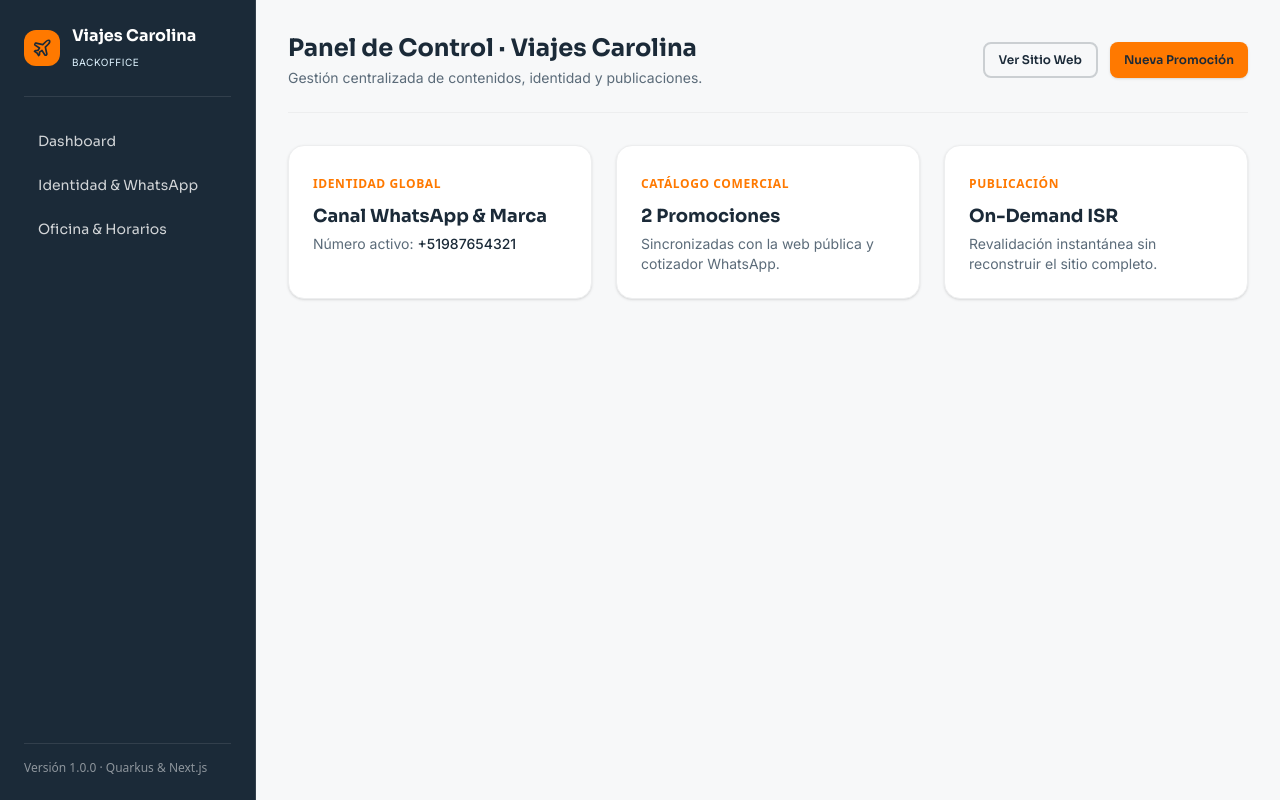
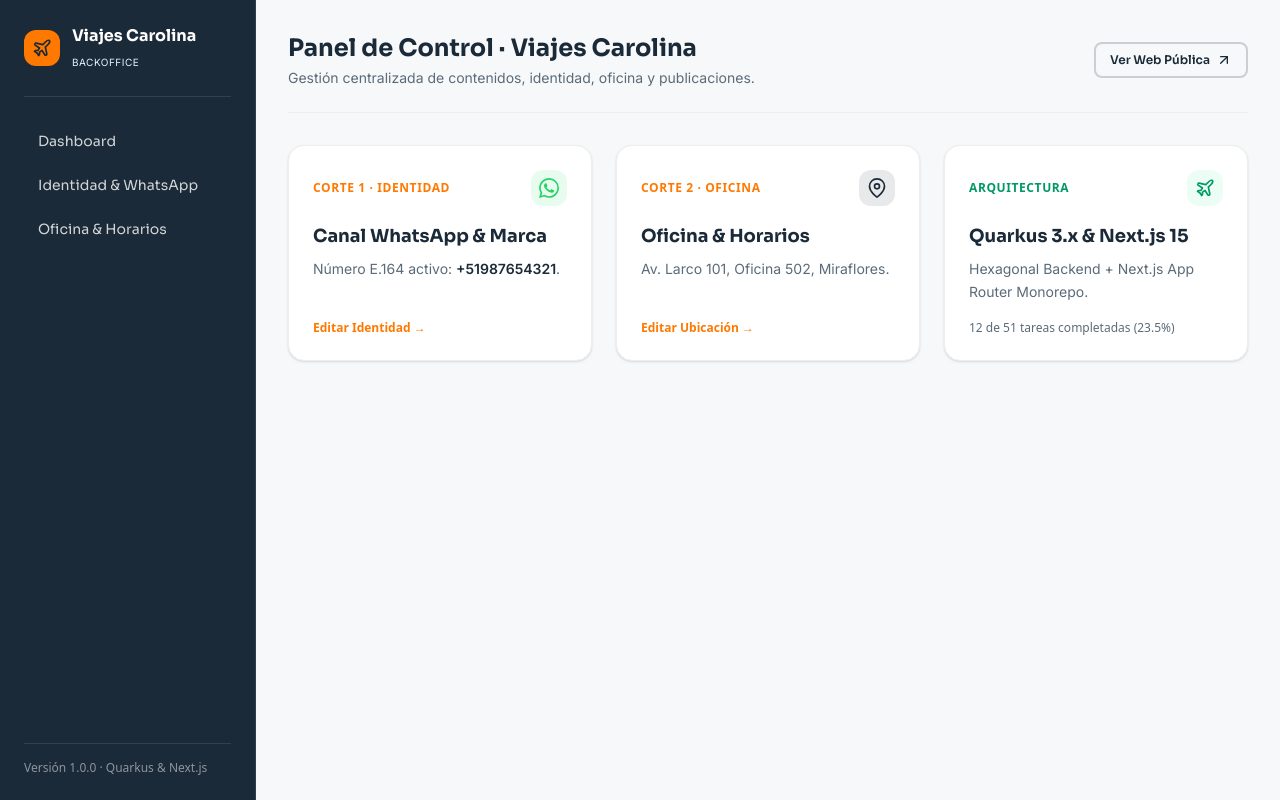
Before and after one commit to viajes-carolina/frontend, a Next.js app in the folder apps/admin/: page / in a window 1280 px wide. Built offline with nearby package versions, Linux system fonts and the light colour scheme; no server answers.

Commit message:
feat(admin): enhance dashboard with direct section cards and public web link

```diff
--- a/apps/admin/src/app/page.tsx
+++ b/apps/admin/src/app/page.tsx
@@ -1,72 +1,113 @@
-import { Button } from "@vc/ui";
+import Link from "next/link";
+import { Button, PlaneIcon, MapPinIcon, WhatsAppIcon, ArrowUpRightIcon } from "@vc/ui";
 import { apiClient } from "@vc/api-client";
 
 export default async function AdminDashboardPage() {
-  const siteSettings = await apiClient.getSiteSettings();
-  const promotions = await apiClient.getPromotions();
+  const [siteSettings, office, promotions] = await Promise.all([
+    apiClient.getSiteSettings(),
+    apiClient.getOfficeLocation(),
+    apiClient.getPromotions(),
+  ]);
 
   return (
-    <div className="min-h-screen p-8 max-w-6xl mx-auto">
+    <div className="min-h-screen p-8 max-w-6xl mx-auto space-y-8">
       {/* Header */}
-      <header className="flex items-center justify-between pb-6 border-b border-neutral-border mb-8">
+      <header className="flex flex-col sm:flex-row sm:items-center justify-between gap-4 pb-6 border-b border-neutral-border">
         <div>
           <h1 className="font-sora font-bold text-2xl text-brand-navy">
             Panel de Control · {siteSettings.siteName}
           </h1>
           <p className="font-inter text-neutral-muted text-sm mt-1">
-            Gestión centralizada de contenidos, identidad y publicaciones.
+            Gestión centralizada de contenidos, identidad, oficina y publicaciones.
           </p>
         </div>
         <div className="flex gap-3">
-          <Button variant="outline" size="sm">
-            Ver Sitio Web
+          <a href="http://localhost:3000" target="_blank" rel="noopener noreferrer">
+            <Button variant="outline" size="sm" icon={<ArrowUpRightIcon size={16} />}>
+              Ver Web Pública
             </Button>
-          <Button variant="primary" size="sm">
-            Nueva Promoción
-          </Button>
+          </a>
         </div>
       </header>
 
       {/* Grid of Sections */}
       <div className="grid grid-cols-1 md:grid-cols-3 gap-6">
-        {/* Identidad */}
-        <div className="bg-white p-6 rounded-2xl border border-neutral-border shadow-sm">
+
+        {/* Card: Identidad & WhatsApp */}
+        <Link
+          href="/identidad"
+          className="group bg-white p-6 rounded-2xl border border-neutral-border hover:border-brand-accent/50 shadow-sm transition-all duration-200 flex flex-col justify-between"
+        >
+          <div>
+            <div className="flex items-center justify-between mb-4">
               <span className="text-xs uppercase tracking-wider font-semibold text-brand-accent">
-            Identidad Global
+                Corte 1 · Identidad
               </span>
-          <h3 className="font-sora font-bold text-lg text-brand-navy mt-2">
+              <div className="p-2 rounded-xl bg-brand-whatsapp/10 text-brand-whatsapp">
+                <WhatsAppIcon size={20} />
+              </div>
+            </div>
+            <h3 className="font-sora font-bold text-lg text-brand-navy group-hover:text-brand-accent transition-colors">
               Canal WhatsApp & Marca
             </h3>
-          <p className="font-inter text-neutral-muted text-sm mt-1">
-            Número activo: <span className="font-medium text-brand-navy">{siteSettings.whatsappPhone}</span>
+            <p className="font-inter text-neutral-muted text-sm mt-2 leading-relaxed">
+              Número E.164 activo: <span className="font-semibold text-brand-navy">{siteSettings.whatsappPhone}</span>.
             </p>
           </div>
+          <span className="text-xs font-semibold text-brand-accent mt-4 inline-flex items-center gap-1 group-hover:translate-x-1 transition-transform">
+            Editar Identidad &rarr;
+          </span>
+        </Link>
 
-        {/* Promociones */}
-        <div className="bg-white p-6 rounded-2xl border border-neutral-border shadow-sm">
+        {/* Card: Oficina & Horarios */}
+        <Link
+          href="/oficina"
+          className="group bg-white p-6 rounded-2xl border border-neutral-border hover:border-brand-accent/50 shadow-sm transition-all duration-200 flex flex-col justify-between"
+        >
+          <div>
+            <div className="flex items-center justify-between mb-4">
               <span className="text-xs uppercase tracking-wider font-semibold text-brand-accent">
-            Catálogo Comercial
+                Corte 2 · Oficina
               </span>
-          <h3 className="font-sora font-bold text-lg text-brand-navy mt-2">
-            {promotions.length} Promociones
+              <div className="p-2 rounded-xl bg-brand-navy/10 text-brand-navy">
+                <MapPinIcon size={20} />
+              </div>
+            </div>
+            <h3 className="font-sora font-bold text-lg text-brand-navy group-hover:text-brand-accent transition-colors">
+              Oficina & Horarios
             </h3>
-          <p className="font-inter text-neutral-muted text-sm mt-1">
-            Sincronizadas con la web pública y cotizador WhatsApp.
+            <p className="font-inter text-neutral-muted text-sm mt-2 leading-relaxed">
+              {office.addressLine}, {office.district}.
             </p>
           </div>
+          <span className="text-xs font-semibold text-brand-accent mt-4 inline-flex items-center gap-1 group-hover:translate-x-1 transition-transform">
+            Editar Ubicación &rarr;
+          </span>
+        </Link>
 
-        {/* Publicación */}
-        <div className="bg-white p-6 rounded-2xl border border-neutral-border shadow-sm">
-          <span className="text-xs uppercase tracking-wider font-semibold text-brand-accent">
-            Publicación
+        {/* Card: Estado del Sistema */}
+        <div className="bg-white p-6 rounded-2xl border border-neutral-border shadow-sm flex flex-col justify-between">
+          <div>
+            <div className="flex items-center justify-between mb-4">
+              <span className="text-xs uppercase tracking-wider font-semibold text-emerald-600">
+                Arquitectura
               </span>
-          <h3 className="font-sora font-bold text-lg text-brand-navy mt-2">
-            On-Demand ISR
+              <div className="p-2 rounded-xl bg-emerald-50 text-emerald-600">
+                <PlaneIcon size={20} />
+              </div>
+            </div>
+            <h3 className="font-sora font-bold text-lg text-brand-navy">
+              Quarkus 3.x & Next.js 15
             </h3>
-          <p className="font-inter text-neutral-muted text-sm mt-1">
-            Revalidación instantánea sin reconstruir el sitio completo.
+            <p className="font-inter text-neutral-muted text-sm mt-2 leading-relaxed">
+              Hexagonal Backend + Next.js App Router Monorepo.
             </p>
           </div>
+          <span className="text-xs font-medium text-neutral-muted mt-4">
+            12 de 51 tareas completadas (23.5%)
+          </span>
+        </div>
+
       </div>
     </div>
   );
```
Lines whose indentation alone changed are shown as unchanged.
